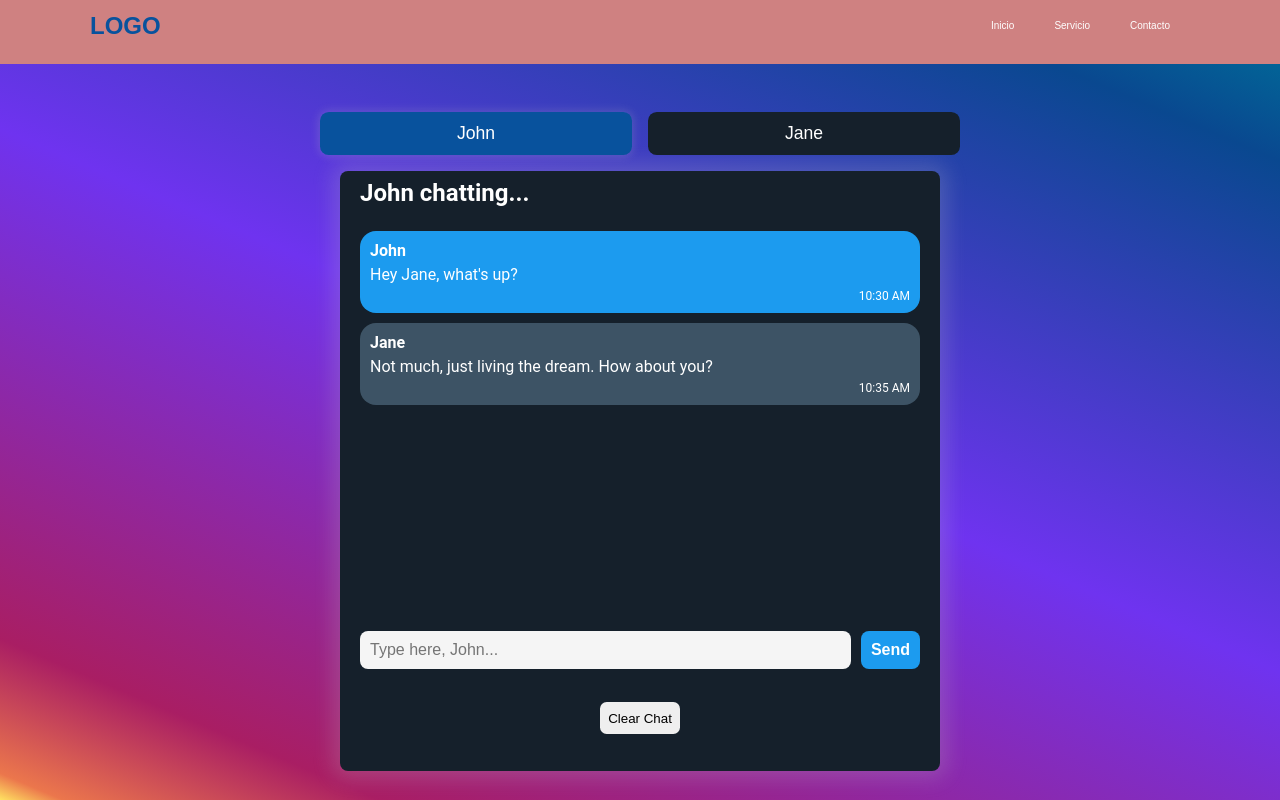
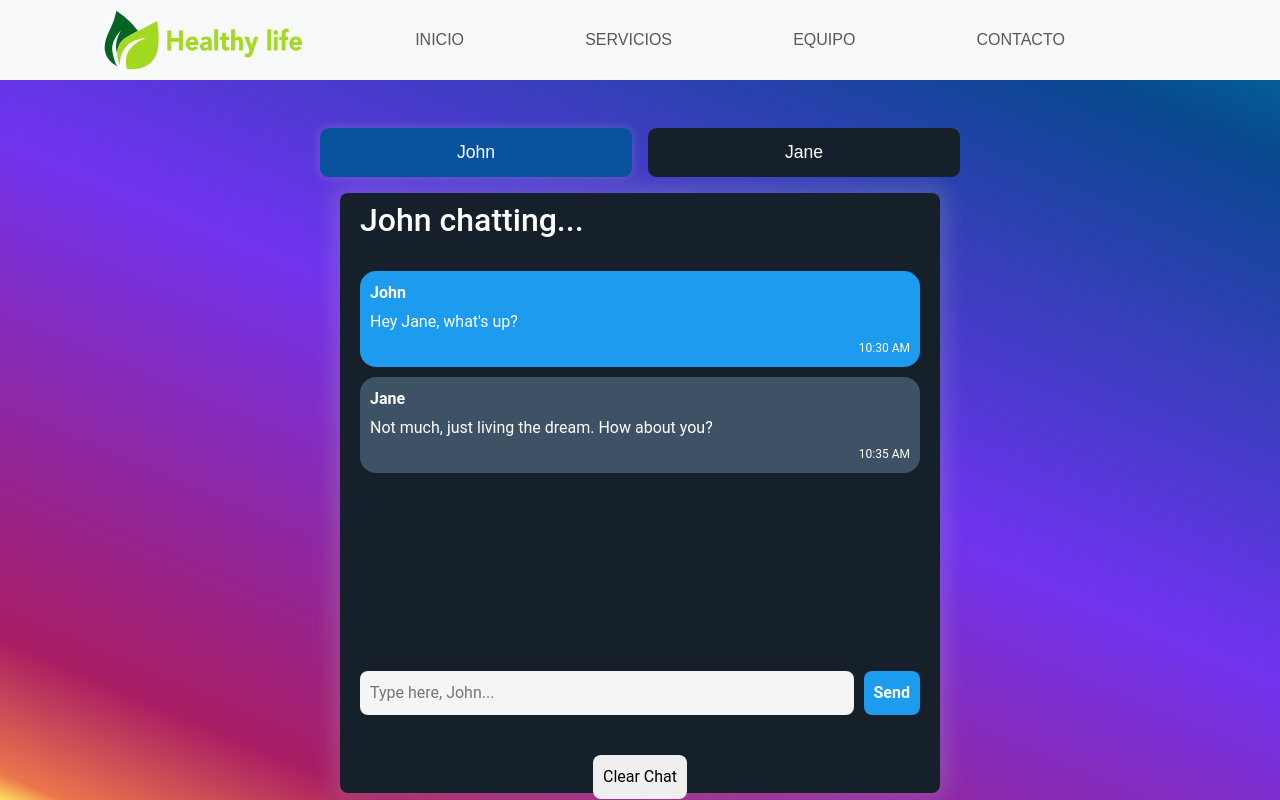
Before and after one commit to keni-afk/web_doctor_user, a plain HTML site: page index.html in a window 1280 px wide. Drawn offline with nearby package versions, Linux system fonts and the light colour scheme.

Commit message:
Avance Kevin 2.0

```diff
--- a/index.html
+++ b/index.html
@@ -4,28 +4,41 @@
 <head>
     <meta charset="UTF-8" />
     <meta name="viewport" content="width=device-width, initial-scale=1.0" />
+    <link href="https://cdn.jsdelivr.net/npm/bootstrap@5.3.0/dist/css/bootstrap.min.css" rel="stylesheet"
+        integrity="sha384-9ndCyUaIbzAi2FUVXJi0CjmCapSmO7SnpJef0486qhLnuZ2cdeRhO02iuK6FUUVM" crossorigin="anonymous">
+    <link rel="icon" href="/images/healthy-life.svg">
+    <link rel="stylesheet" href="https://cdnjs.cloudflare.com/ajax/libs/font-awesome/5.15.3/css/all.min.css">
     <title>Chat App</title>
     <link rel="stylesheet" href="style.css" />
 </head>
 
 <body>
     <header>
-        <div class="back">
-            <div class="menu container">
-                <a href="#" class="logo">logo</a>
-                <input type="checkbox" id="menu" />
-                <label for="menu">
-                    <img src="images/menu.png" class="menu-icono" alt="">
-                </label>
-                <nav class="navbar">
-                    <ul>
-                        <li><a href="#">Inicio</a></li>
-                        <li><a href="servicios.html">Servicio</a></li>
-                        <li><a href="#">Contacto</a></li>
+        <nav class="navbar navbar-expand-lg bg-body-tertiary">
+            <div class="container">
+                <img src="/images/healthy-life.svg" alt="logo" style="width: 200px;">
+                <button class="navbar-toggler" type="button" data-bs-toggle="collapse" data-bs-target="#navbarNav"
+                    aria-controls="navbarNav" aria-expanded="false" aria-label="Toggle navigation">
+                    <span class="navbar-toggler-icon"></span>
+                </button>
+                <div class="" id="navbarNav" style="width: 100%;">
+                    <ul class="navbar-nav" style="justify-content: space-evenly;">
+                        <li class="nav-item">
+                            <a class="nav-link" href="#">INICIO</a>
+                        </li>
+                        <li class="nav-item">
+                            <a class="nav-link" href="servicios.html">SERVICIOS</a>
+                        </li>
+                        <li class="nav-item">
+                            <a class="nav-link" href="#">EQUIPO</a>
+                        </li>
+                        <li class="nav-item">
+                            <a class="nav-link" href="#">CONTACTO</a>
+                        </li>
                     </ul>
-                </nav>
+                </div>
             </div>
-        </div>
+        </nav>
     </header>
     <!-- Person selector: this contains buttons for user to select whether to chat as John or Jane -->
     <div class="person-selector">
```
